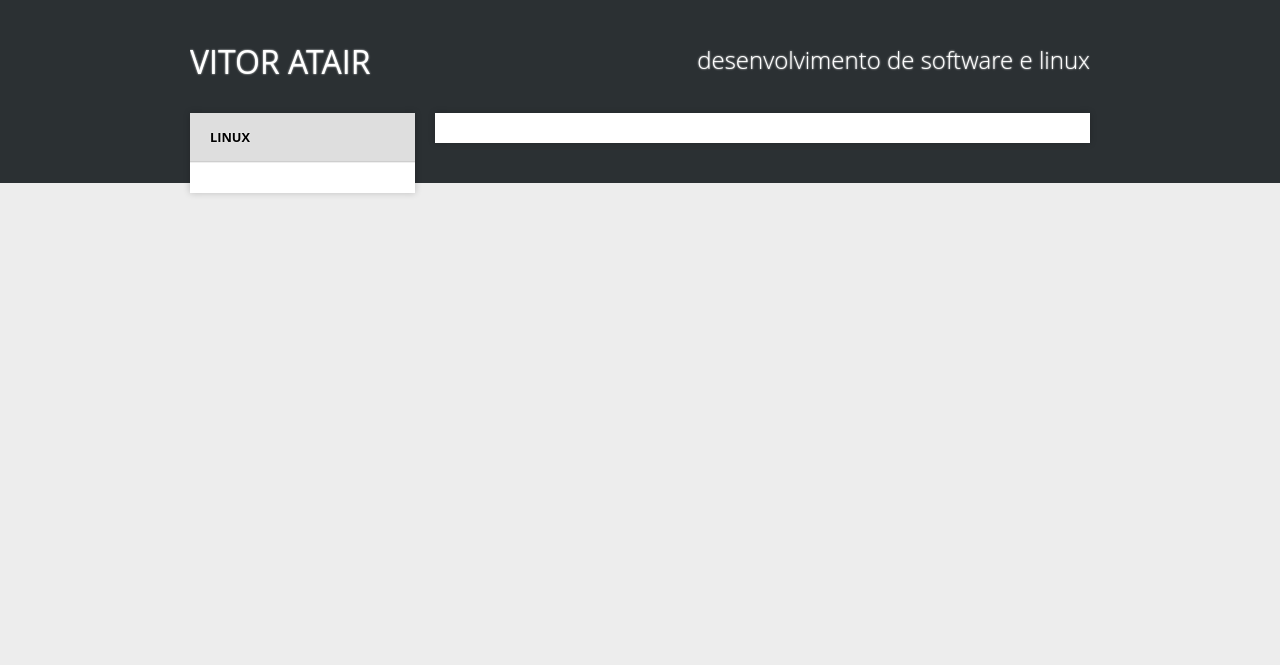
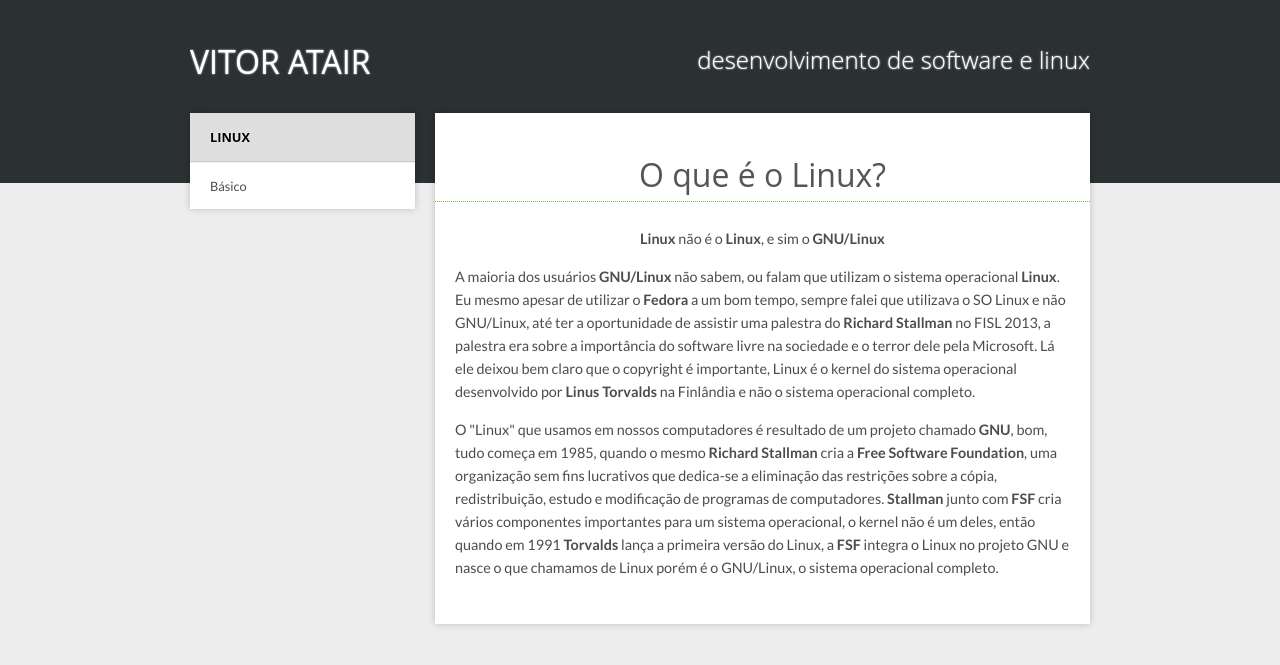
Before and after one commit to vitoratair/vitoratair.github.io, a Jekyll site: the page built from handbook/linux/index.html, in a window 1280 px wide. Shown: the top 665 px of the page. Built offline with Jekyll 4.4.1, drawn with Linux system fonts in a browser that asks for light colours; nearby versions of some CDN libraries; Markdown is read by kramdown in place of the engine named in the settings.

Commit message:
linux - o que é o linux

```diff
--- a/_includes/submenu-linux.html
+++ b/_includes/submenu-linux.html
@@ -1,6 +1,6 @@
 <nav class="navside" id="menu-css">
   <h3><a href="index.html">Linux</a></h3>
   <ul>
-    <li><a href=""></a></li>
+    <li><a href="basico.html">Básico</a></li>
   </ul>
 </nav>
--- a/handbook/linux/index.html
+++ b/handbook/linux/index.html
@@ -6,5 +6,19 @@ title: Linux
 
 <article class="content">
 
+	<h1 align="center" class="headline">O que é o Linux?</h1>
+
+	<p align="center">
+		<b>Linux</b> não é o <b>Linux</b>, e sim o <b>GNU/Linux</b>
+	</p>
+
+	<p>
+		A maioria dos usuários <b>GNU/Linux</b> não sabem, ou falam que utilizam o sistema operacional <b>Linux</b>. Eu mesmo apesar de utilizar o <b>Fedora</b> a um bom tempo, sempre falei que utilizava o SO Linux e não GNU/Linux, até ter a oportunidade de assistir uma palestra do <b>Richard Stallman</b> no FISL 2013, a palestra era sobre a importância do software livre na sociedade e o terror dele pela Microsoft. Lá ele deixou bem claro que o copyright é importante, Linux é o kernel do sistema operacional desenvolvido por <b>Linus Torvalds</b> na Finlândia e não o sistema operacional completo.
+	</p>
+
+	<p>
+		O "Linux" que usamos em nossos computadores é resultado de um projeto chamado <b>GNU</b>, bom, tudo começa em 1985, quando o mesmo <b>Richard Stallman</b> cria a <b>Free Software Foundation</b>, uma organização sem fins lucrativos que dedica-se a eliminação das restrições sobre a cópia, redistribuição, estudo e modificação de programas de computadores. <b>Stallman</b> junto com <b>FSF</b> cria vários componentes importantes para um sistema operacional, o kernel não é um deles, então quando em 1991 <b>Torvalds</b> lança a primeira versão do Linux, a <b>FSF</b> integra o Linux no projeto GNU e nasce o que chamamos de Linux porém é o GNU/Linux,  o sistema operacional completo.
+	</p>
+
 
 </article>
```
